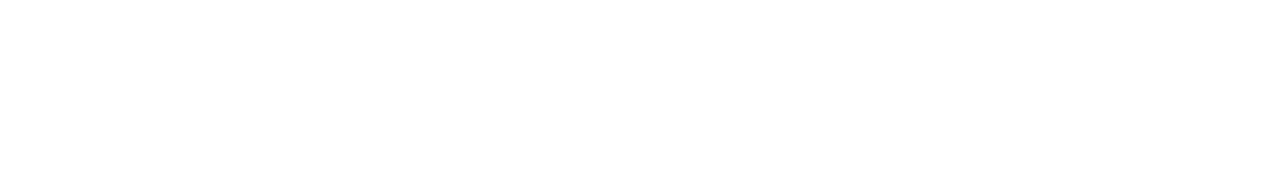
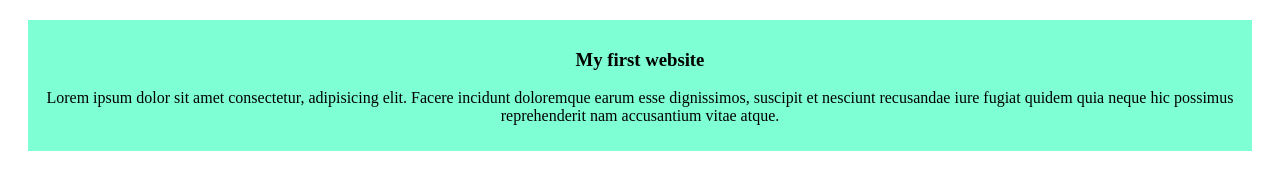
Before and after one commit to Tyrant69/my-simple-website, a plain HTML site: page index.html in a window 1280 px wide. Drawn offline with Linux system fonts and the light colour scheme.

Commit message:
added the blog

```diff
--- a/index.html
+++ b/index.html
@@ -4,8 +4,14 @@
     <meta charset="UTF-8">
     <meta name="viewport" content="width=device-width, initial-scale=1.0">
     <title>My simple website </title>
+    <link rel="stylesheet" href="styles/blog.css">
 </head>
 <body>
+    <div>
+<h3> My first website</h3>
+<p>Lorem ipsum dolor sit amet consectetur, adipisicing elit. Facere incidunt doloremque earum esse dignissimos, suscipit et nesciunt recusandae iure fugiat quidem quia neque hic possimus reprehenderit nam accusantium vitae atque.</p>
+
+    </div>
 
 </body>
 </html>
--- /dev/null
+++ b/styles/blog.css
@@ -0,0 +1,3 @@
+div {background-color: aquamarine;
+padding: 10px;
+margin: 20px; text-align: center;}
```
